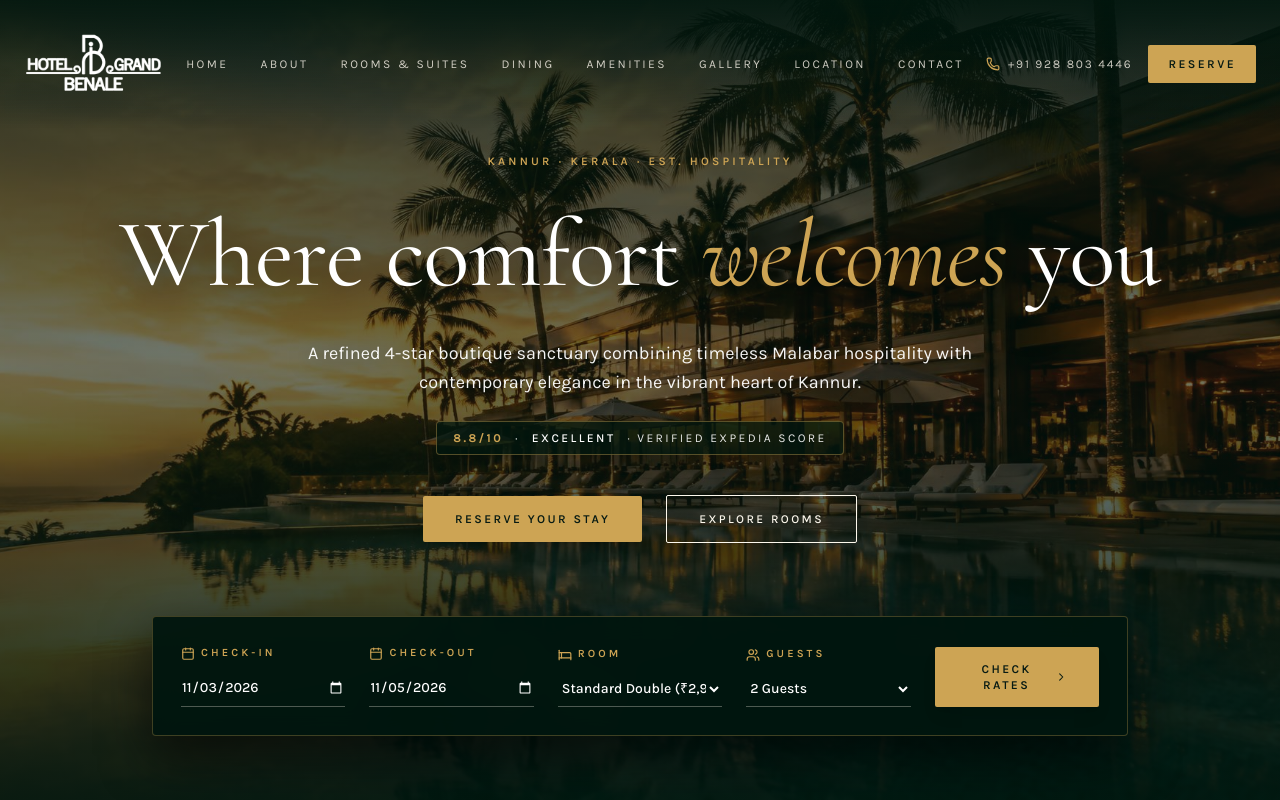
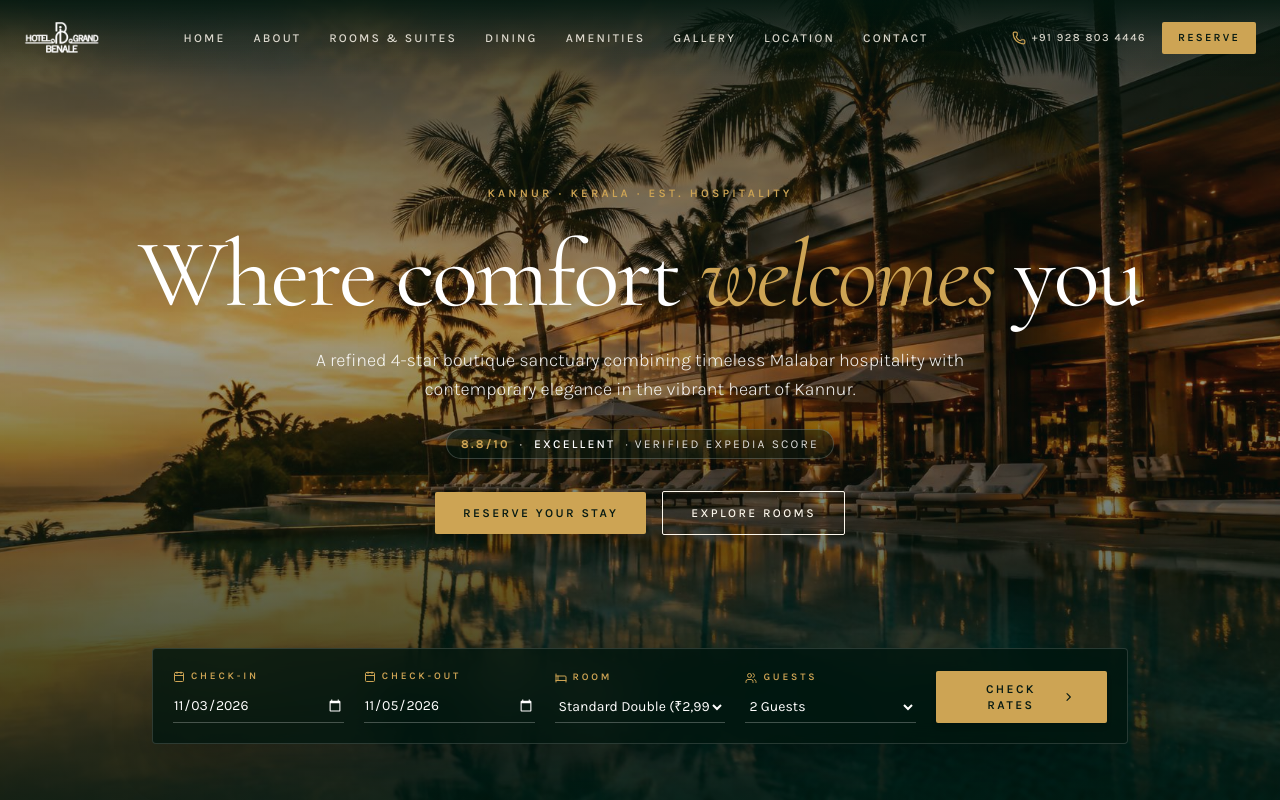
Before and after one commit to did-rukh/Hotel-Website., a React (Vite) app: page / in a window 1280 px wide. Shown: the top 800 px of the page. Built offline with nearby package versions, Linux system fonts and the light colour scheme; a web font is replaced by a local one.

Commit message:
Refine navbar to compact elegant dimensions and restore fresh balanced luxury styling to homepage

```diff
--- a/src/components/Hero.tsx
+++ b/src/components/Hero.tsx
@@ -31,7 +31,7 @@ export const Hero = ({ onCheckAvailability }: HeroProps) => {
   };
 
   return (
-    <section id="home" className="relative min-h-screen flex flex-col justify-between pt-32 pb-16 overflow-hidden">
+    <section id="home" className="relative min-h-screen flex flex-col justify-between pt-24 sm:pt-28 pb-10 sm:pb-14 overflow-hidden">
       {/* Background Imagery with Scrim */}
       <img
         src={hotelInfo.heroImage}
@@ -42,35 +42,35 @@ export const Hero = ({ onCheckAvailability }: HeroProps) => {
 
       {/* Main Centered Hero Content */}
       <div className="relative z-10 mx-auto w-full max-w-7xl px-4 sm:px-6 my-auto text-center text-ink-foreground animate-rise">
-        <p className="eyebrow drop-shadow-sm font-semibold tracking-[0.25em]">Kannur · Kerala · Est. Hospitality</p>
+        <p className="eyebrow tracking-[0.25em] font-semibold">Kannur · Kerala · Est. Hospitality</p>
 
-        <h1 className="mt-4 sm:mt-6 text-3xl sm:text-5xl md:text-7xl lg:text-8xl leading-tight font-display text-white drop-shadow-[0_4px_20px_rgba(0,0,0,0.7)]">
-          Where comfort <em className="text-gold italic font-normal drop-shadow-[0_2px_10px_rgba(0,0,0,0.5)]">welcomes</em> you
+        <h1 className="mt-3 sm:mt-5 text-4xl sm:text-6xl md:text-7xl lg:text-8xl leading-[1.08] font-display text-white tracking-tight">
+          Where comfort <em className="text-gold italic font-normal">welcomes</em> you
         </h1>
 
-        <p className="mt-4 sm:mt-6 max-w-2xl mx-auto text-sm sm:text-base md:text-lg text-white/95 font-normal leading-relaxed drop-shadow-[0_2px_10px_rgba(0,0,0,0.6)]">
+        <p className="mt-4 sm:mt-5 max-w-2xl mx-auto text-sm sm:text-base md:text-lg text-white/90 font-light leading-relaxed">
           {hotelInfo.shortBio}
         </p>
 
         {/* Rating Pill */}
-        <div className="mt-5 sm:mt-6 inline-flex items-center gap-2 sm:gap-3 px-4 py-2 border border-gold/40 bg-ink/75 backdrop-blur-md text-[11px] sm:text-xs tracking-[0.2em] uppercase text-white shadow-lg rounded-sm">
+        <div className="mt-5 sm:mt-6 inline-flex items-center gap-2 sm:gap-2.5 px-3.5 py-1.5 border border-white/20 bg-ink/50 backdrop-blur-md text-[11px] sm:text-xs tracking-[0.18em] uppercase text-white rounded-full shadow-sm">
           <span className="text-gold font-bold">{hotelInfo.rating}/10</span>
           <span>·</span>
           <span className="font-medium">{hotelInfo.ratingLabel}</span>
-          <span className="hidden sm:inline opacity-90">· Verified Expedia Score</span>
+          <span className="hidden sm:inline opacity-85">· Verified Expedia Score</span>
         </div>
 
-        {/* Buttons Row with proper mobile spacing */}
-        <div className="mt-8 sm:mt-10 flex flex-col sm:flex-row items-center justify-center gap-4 sm:gap-6 w-full max-w-sm sm:max-w-none mx-auto">
+        {/* Buttons Row with balanced spacing */}
+        <div className="mt-7 sm:mt-8 flex flex-col sm:flex-row items-center justify-center gap-3.5 sm:gap-4 w-full max-w-sm sm:max-w-none mx-auto">
           <a
             href="#booking-bar"
-            className="btn-gold w-full sm:w-auto text-center !py-3.5 shadow-lg"
+            className="btn-gold w-full sm:w-auto text-center !py-3 !px-7 shadow-md"
           >
             Reserve your stay
           </a>
           <a
             href="#rooms"
-            className="btn-outline-light w-full sm:w-auto text-center !py-3.5 shadow-lg backdrop-blur-sm"
+            className="btn-outline-light w-full sm:w-auto text-center !py-3 !px-7 backdrop-blur-sm"
           >
             Explore rooms
           </a>
@@ -78,16 +78,16 @@ export const Hero = ({ onCheckAvailability }: HeroProps) => {
       </div>
 
       {/* Embedded Reservation Bar */}
-      <div id="booking-bar" className="relative z-10 mx-auto w-full max-w-5xl px-4 sm:px-6 mt-8 sm:mt-12">
+      <div id="booking-bar" className="relative z-10 mx-auto w-full max-w-5xl px-4 sm:px-6 mt-8 sm:mt-10">
         <form
           onSubmit={handleSubmit}
-          className="border border-gold/30 bg-ink/95 backdrop-blur-md p-5 sm:p-7 text-ink-foreground shadow-[0_20px_50px_rgba(0,0,0,0.6)] rounded-sm"
+          className="border border-white/15 bg-ink/80 backdrop-blur-lg p-4 sm:p-5 text-ink-foreground shadow-2xl rounded-sm"
         >
-          <div className="grid grid-cols-1 sm:grid-cols-2 lg:grid-cols-5 gap-5 sm:gap-6 items-end">
+          <div className="grid grid-cols-1 sm:grid-cols-2 lg:grid-cols-5 gap-4 sm:gap-5 items-end">
             {/* Check-In */}
             <div>
-              <label htmlFor="hero-check-in" className="eyebrow block mb-2 flex items-center gap-1.5 !text-[11px] font-semibold text-gold">
-                <Calendar className="w-3.5 h-3.5 text-gold" /> Check-In
+              <label htmlFor="hero-check-in" className="eyebrow block mb-1.5 flex items-center gap-1.5 !text-[10px] font-semibold text-gold">
+                <Calendar className="w-3 h-3 text-gold" /> Check-In
               </label>
               <input
                 id="hero-check-in"
@@ -95,15 +95,15 @@ export const Hero = ({ onCheckAvailability }: HeroProps) => {
                 value={checkIn}
                 min={defaultCheckIn}
                 onChange={(e) => setCheckIn(e.target.value)}
-                className="w-full border-b border-ink-foreground/30 bg-transparent py-2 text-sm text-white font-medium outline-none focus:border-gold transition-colors [color-scheme:dark]"
+                className="w-full border-b border-white/25 bg-transparent py-1.5 text-xs sm:text-sm text-white font-normal outline-none focus:border-gold transition-colors [color-scheme:dark]"
                 required
               />
             </div>
 
             {/* Check-Out */}
             <div>
-              <label htmlFor="hero-check-out" className="eyebrow block mb-2 flex items-center gap-1.5 !text-[11px] font-semibold text-gold">
-                <Calendar className="w-3.5 h-3.5 text-gold" /> Check-Out
+              <label htmlFor="hero-check-out" className="eyebrow block mb-1.5 flex items-center gap-1.5 !text-[10px] font-semibold text-gold">
+                <Calendar className="w-3 h-3 text-gold" /> Check-Out
               </label>
               <input
                 id="hero-check-out"
@@ -111,21 +111,21 @@ export const Hero = ({ onCheckAvailability }: HeroProps) => {
                 value={checkOut}
                 min={checkIn || defaultCheckIn}
                 onChange={(e) => setCheckOut(e.target.value)}
-                className="w-full border-b border-ink-foreground/30 bg-transparent py-2 text-sm text-white font-medium outline-none focus:border-gold transition-colors [color-scheme:dark]"
+                className="w-full border-b border-white/25 bg-transparent py-1.5 text-xs sm:text-sm text-white font-normal outline-none focus:border-gold transition-colors [color-scheme:dark]"
                 required
               />
             </div>
 
             {/* Room */}
             <div>
-              <label htmlFor="hero-room-type" className="eyebrow block mb-2 flex items-center gap-1.5 !text-[11px] font-semibold text-gold">
-                <Bed className="w-3.5 h-3.5 text-gold" /> Room
+              <label htmlFor="hero-room-type" className="eyebrow block mb-1.5 flex items-center gap-1.5 !text-[10px] font-semibold text-gold">
+                <Bed className="w-3 h-3 text-gold" /> Room
               </label>
               <select
                 id="hero-room-type"
                 value={roomType}
                 onChange={(e) => setRoomType(e.target.value)}
-                className="w-full border-b border-ink-foreground/30 bg-transparent py-2 text-xs sm:text-sm text-white font-medium outline-none focus:border-gold transition-colors [&>option]:bg-ink"
+                className="w-full border-b border-white/25 bg-transparent py-1.5 text-xs sm:text-sm text-white font-normal outline-none focus:border-gold transition-colors [&>option]:bg-ink"
               >
                 <option value="Standard Double Room">Standard Double (₹2,999)</option>
                 <option value="Deluxe Double Room">Deluxe Double (₹3,999)</option>
@@ -135,14 +135,14 @@ export const Hero = ({ onCheckAvailability }: HeroProps) => {
 
             {/* Guests */}
             <div>
-              <label htmlFor="hero-guests-select" className="eyebrow block mb-2 flex items-center gap-1.5 !text-[11px] font-semibold text-gold">
-                <Users className="w-3.5 h-3.5 text-gold" /> Guests
+              <label htmlFor="hero-guests-select" className="eyebrow block mb-1.5 flex items-center gap-1.5 !text-[10px] font-semibold text-gold">
+                <Users className="w-3 h-3 text-gold" /> Guests
               </label>
               <select
                 id="hero-guests-select"
                 value={guests}
                 onChange={(e) => setGuests(Number(e.target.value))}
-                className="w-full border-b border-ink-foreground/30 bg-transparent py-2 text-xs sm:text-sm text-white font-medium outline-none focus:border-gold transition-colors [&>option]:bg-ink"
+                className="w-full border-b border-white/25 bg-transparent py-1.5 text-xs sm:text-sm text-white font-normal outline-none focus:border-gold transition-colors [&>option]:bg-ink"
               >
                 <option value={1}>1 Guest</option>
                 <option value={2}>2 Guests</option>
@@ -155,7 +155,7 @@ export const Hero = ({ onCheckAvailability }: HeroProps) => {
             <div className="sm:col-span-2 lg:col-span-1">
               <button
                 type="submit"
-                className="btn-gold w-full !py-3.5 !text-xs flex items-center justify-center gap-2 cursor-pointer shadow-lg hover:brightness-105"
+                className="btn-gold w-full !py-2.5 !text-xs flex items-center justify-center gap-2 cursor-pointer shadow-md hover:brightness-105"
               >
                 <span>Check Rates</span>
                 <ChevronRight className="w-4 h-4" />
--- a/src/components/Navbar.tsx
+++ b/src/components/Navbar.tsx
@@ -44,12 +44,12 @@ export const Navbar = ({ onOpenBooking }: NavbarProps) => {
   return (
     <>
       <header
-        className={`fixed inset-x-0 top-0 z-50 transition-all duration-500 ${
-          scrolled ? 'bg-ink/95 py-2.5 backdrop-blur shadow-md' : 'py-4 sm:py-5 bg-gradient-to-b from-ink/80 via-ink/30 to-transparent'
+        className={`fixed inset-x-0 top-0 z-50 transition-all duration-300 ${
+          scrolled ? 'bg-ink/95 py-2 backdrop-blur-md shadow-sm border-b border-white/5' : 'py-3 sm:py-3.5 bg-gradient-to-b from-ink/80 via-ink/25 to-transparent'
         }`}
       >
         <div className="mx-auto flex max-w-7xl items-center justify-between px-4 sm:px-6 text-ink-foreground">
-          {/* Brand Logo (Enlarged, no text) */}
+          {/* Brand Logo (Compact & elegant) */}
           <a
             href="#home"
             className="flex items-center group focus:outline-none"
@@ -60,19 +60,19 @@ export const Navbar = ({ onOpenBooking }: NavbarProps) => {
               alt={hotelInfo.name}
               className={`w-auto object-contain transition-all duration-300 group-hover:opacity-90 ${
                 scrolled
-                  ? 'h-11 sm:h-13 md:h-15'
-                  : 'h-14 sm:h-18 md:h-22'
+                  ? 'h-8 sm:h-9 md:h-10'
+                  : 'h-10 sm:h-11 md:h-12'
               }`}
             />
           </a>
 
           {/* Desktop Navigation Links */}
-          <nav className="hidden items-center gap-5 xl:gap-8 text-xs uppercase tracking-[0.15em] xl:tracking-[0.2em] lg:flex">
+          <nav className="hidden items-center gap-5 xl:gap-7 text-[11px] xl:text-xs uppercase tracking-[0.18em] lg:flex font-medium">
             {navLinks.map((link) => (
               <a
                 key={link.name}
                 href={link.href}
-                className="text-ink-foreground/80 hover:text-gold transition-colors duration-200"
+                className="text-ink-foreground/85 hover:text-gold transition-colors duration-200 py-1"
               >
                 {link.name}
               </a>
@@ -83,7 +83,7 @@ export const Navbar = ({ onOpenBooking }: NavbarProps) => {
           <div className="hidden lg:flex items-center gap-4">
             <a
               href={`tel:${hotelInfo.phoneRaw}`}
-              className="flex items-center gap-2 text-xs uppercase tracking-[0.15em] text-ink-foreground/80 hover:text-gold transition-colors"
+              className="flex items-center gap-1.5 text-[11px] uppercase tracking-[0.14em] text-ink-foreground/85 hover:text-gold transition-colors font-medium"
               title="Call Grand Benale Front Desk"
             >
               <Phone className="w-3.5 h-3.5 text-gold" />
@@ -92,27 +92,27 @@ export const Navbar = ({ onOpenBooking }: NavbarProps) => {
 
             <button
               onClick={onOpenBooking}
-              className="btn-gold !px-5 !py-2.5 cursor-pointer"
+              className="btn-gold !px-4 !py-2 !text-[11px] cursor-pointer tracking-wider"
             >
               Reserve
             </button>
           </div>
 
           {/* Mobile & Tablet Menu Actions & Hamburger */}
-          <div className="flex items-center gap-2.5 lg:hidden">
+          <div className="flex items-center gap-2 lg:hidden">
             <button
               onClick={onOpenBooking}
-              className="btn-gold !px-3 !py-1.5 !text-[11px] cursor-pointer"
+              className="btn-gold !px-3 !py-1.5 !text-[10px] cursor-pointer tracking-wider"
             >
               Reserve
             </button>
 
             <button
               onClick={() => setMobileMenuOpen(!mobileMenuOpen)}
-              className="p-2 text-ink-foreground hover:text-gold transition-colors focus:outline-none cursor-pointer"
+              className="p-1.5 text-ink-foreground hover:text-gold transition-colors focus:outline-none cursor-pointer"
               aria-label={mobileMenuOpen ? 'Close Menu' : 'Open Menu'}
             >
-              {mobileMenuOpen ? <X className="w-6 h-6 text-gold" /> : <Menu className="w-6 h-6" />}
+              {mobileMenuOpen ? <X className="w-5 h-5 text-gold" /> : <Menu className="w-5 h-5" />}
             </button>
           </div>
         </div>
@@ -126,29 +126,29 @@ export const Navbar = ({ onOpenBooking }: NavbarProps) => {
           <div className="p-6 flex flex-col justify-between min-h-full">
             <div>
               {/* Drawer Header with Logo & Close Button (No Grand Benale text) */}
-              <div className="flex items-center justify-between pb-6 border-b border-ink-foreground/10">
+              <div className="flex items-center justify-between pb-5 border-b border-ink-foreground/10">
                 <img
                   src={hotelInfo.logo}
                   alt={hotelInfo.name}
-                  className="h-12 sm:h-14 w-auto object-contain"
+                  className="h-10 sm:h-11 w-auto object-contain"
                 />
                 <button
                   onClick={() => setMobileMenuOpen(false)}
-                  className="p-2 rounded text-ink-foreground/80 hover:text-gold transition-colors focus:outline-none cursor-pointer"
+                  className="p-1.5 rounded text-ink-foreground/80 hover:text-gold transition-colors focus:outline-none cursor-pointer"
                   aria-label="Close Menu"
                 >
-                  <X className="w-7 h-7 text-gold" />
+                  <X className="w-6 h-6 text-gold" />
                 </button>
               </div>
 
               {/* Mobile Navigation Links */}
-              <nav className="mt-8 flex flex-col space-y-4 text-xs uppercase tracking-[0.2em]">
+              <nav className="mt-6 flex flex-col space-y-3 text-xs uppercase tracking-[0.18em]">
                 {navLinks.map((link) => (
                   <a
                     key={link.name}
                     href={link.href}
                     onClick={() => setMobileMenuOpen(false)}
-                    className="py-3 text-ink-foreground/85 hover:text-gold border-b border-ink-foreground/5 transition-colors flex items-center justify-between"
+                    className="py-2.5 text-ink-foreground/85 hover:text-gold border-b border-ink-foreground/5 transition-colors flex items-center justify-between"
                   >
                     <span>{link.name}</span>
                   </a>
@@ -157,10 +157,10 @@ export const Navbar = ({ onOpenBooking }: NavbarProps) => {
             </div>
 
             {/* Bottom Contact & Action */}
-            <div className="pt-8 border-t border-ink-foreground/10 space-y-4 mt-8 pb-4">
+            <div className="pt-6 border-t border-ink-foreground/10 space-y-3.5 mt-6 pb-2">
               <a
                 href={`tel:${hotelInfo.phoneRaw}`}
-                className="flex items-center justify-center gap-2 py-3.5 border border-ink-foreground/20 text-xs text-ink-foreground tracking-[0.15em] uppercase hover:border-gold hover:text-gold transition-colors"
+                className="flex items-center justify-center gap-2 py-3 border border-ink-foreground/20 text-xs text-ink-foreground tracking-[0.15em] uppercase hover:border-gold hover:text-gold transition-colors"
               >
                 <Phone className="w-4 h-4 text-gold" />
                 <span>{hotelInfo.phone}</span>
@@ -171,7 +171,7 @@ export const Navbar = ({ onOpenBooking }: NavbarProps) => {
                   setMobileMenuOpen(false);
                   onOpenBooking();
                 }}
-                className="btn-gold w-full !py-3.5 cursor-pointer text-center"
+                className="btn-gold w-full !py-3 cursor-pointer text-center"
               >
                 Reserve Your Stay
               </button>
--- a/src/index.css
+++ b/src/index.css
@@ -106,9 +106,9 @@
 .hero-scrim {
   background: linear-gradient(
     180deg,
-    color-mix(in oklab, var(--ink) 82%, transparent) 0%,
-    color-mix(in oklab, var(--ink) 55%, transparent) 45%,
-    color-mix(in oklab, var(--ink) 92%, transparent) 100%
+    color-mix(in oklab, var(--ink) 72%, transparent) 0%,
+    color-mix(in oklab, var(--ink) 35%, transparent) 40%,
+    color-mix(in oklab, var(--ink) 82%, transparent) 100%
   );
 }
 
```
